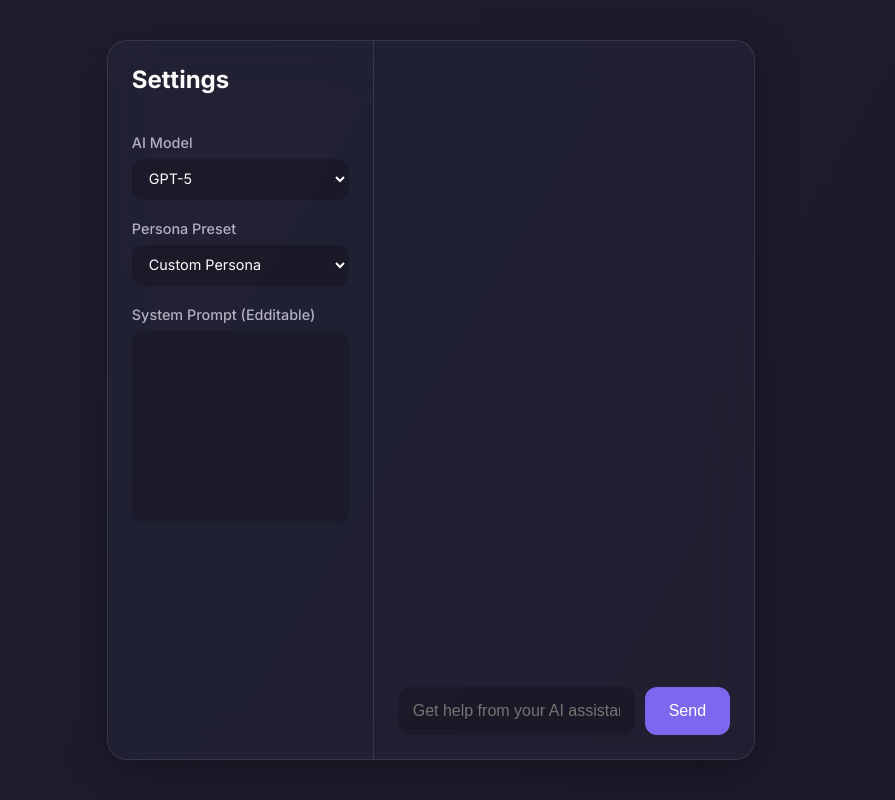
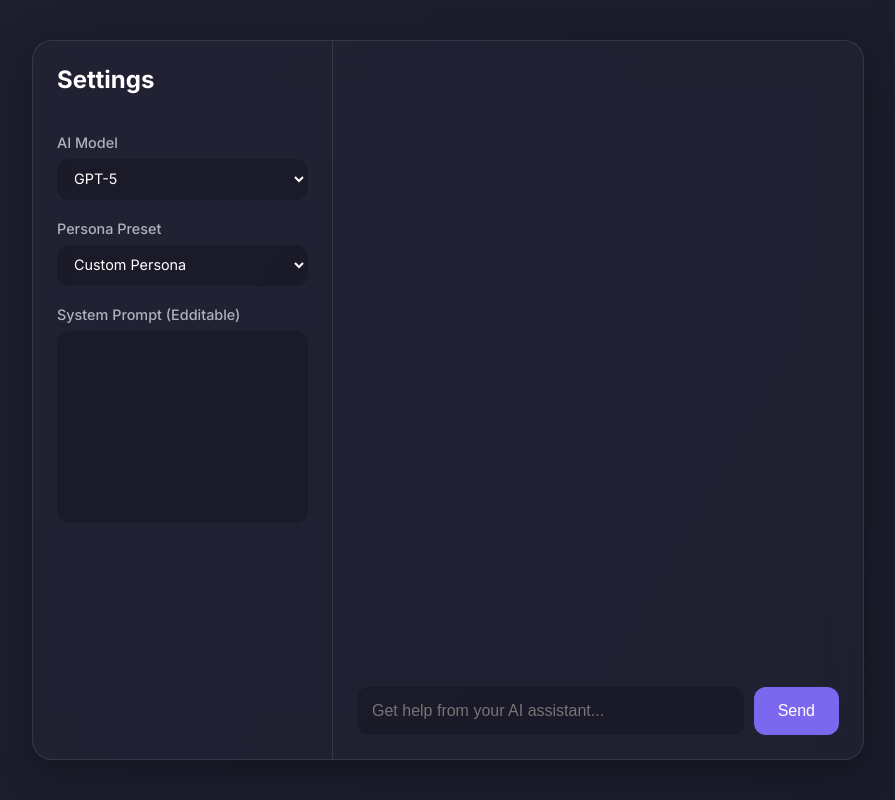
Before and after one commit to pavlelukic/langchat-frontend, a React (Vite) app: page / in a window 1280 px wide. Shown: the whole page, without its empty margins (192-1087 px from the left). Built offline with nearby package versions, Linux system fonts and the light colour scheme.

Commit message:
More changes to App.css, where I locked the structure of the containers, so we dont have to worry about unwanted behaviour.

```diff
--- a/src/App.css
+++ b/src/App.css
@@ -16,8 +16,7 @@
 /*App Layout*/
 .app-container {
   display: flex;
-  width: 95%;
-  max-width: 1200px;
+  width: 65vw;
   height: 90vh;
   border-radius: 20px;
   overflow: hidden;
@@ -36,6 +35,7 @@
   flex-direction: column;
   gap: 20px;
   border-right: 1px solid var(--glass-border);
+  flex-shrink: 0;
 }
 
 .sidebar h2 {
```
